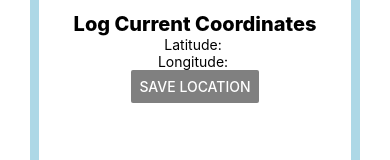
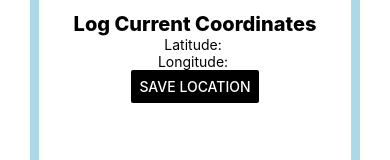
Before and after one commit to RX7RUSS/advanced-final-gps, a React Native app: screen / in a window 390 px wide. Shown: the part 544-704 px from the top of the page. Built offline with nearby package versions, Linux system fonts and the light colour scheme; no server answers.

Commit message:
Logger added

```diff
--- a/App.js
+++ b/App.js
@@ -1,9 +1,7 @@
 import React, { Component } from 'react';
 import { StyleSheet, Text, View } from 'react-native';
 import { Provider } from 'react-redux';
-import {createStore, applyMiddleware, compose } from 'redux';
 import thunkMiddleware from 'redux-thunk';
-import createLogger from 'redux-logger';
 import PosWatch from './components/PosWatch';
 import GetPos from './components/GetPos';
 import Title from './components/Title';
--- a/components/GetPos.js
+++ b/components/GetPos.js
@@ -46,9 +46,9 @@ class GetPos extends Component {
           <Text style={styles.titleText}>Log Current Coordinates</Text>
           <Text>Latitude: {this.state.latitude}</Text>
           <Text>Longitude: {this.state.longitude}</Text>
-          <Button onPress={this.getCoordinatesHandler}
+          <Button style={styles.button} onPress={this.getCoordinatesHandler}
             title="Save Location"
-            color="grey"
+            color="black"
             />
           {this.state.error ? <Text>Error: {this.state.error}</Text> : null}
         </View>
@@ -62,6 +62,10 @@ const styles = StyleSheet.create({
     fontSize: 20,
     fontWeight: '800'
   },
+  button: {
+    fontSize: 20,
+    fontWeight: '800'
+  },
 });
 
 export default GetPos;
--- a/store.js
+++ b/store.js
@@ -1,4 +1,5 @@
-import { createStore, combineReducers } from 'redux';
+import { createStore, combineReducers, applyMiddleware } from 'redux';
+import { createLogger } from 'redux-logger';
 
 function latLong(state = {coordinates: [] }, action) {
   switch (action.type) {
@@ -17,4 +18,10 @@ const rootReducer = combineReducers({
   latLong,
 })
 
-export default createStore(rootReducer)
+const logger = createLogger({
+  colors: false,
+})
+export default createStore(
+  rootReducer,
+  applyMiddleware(logger)
+)
```
